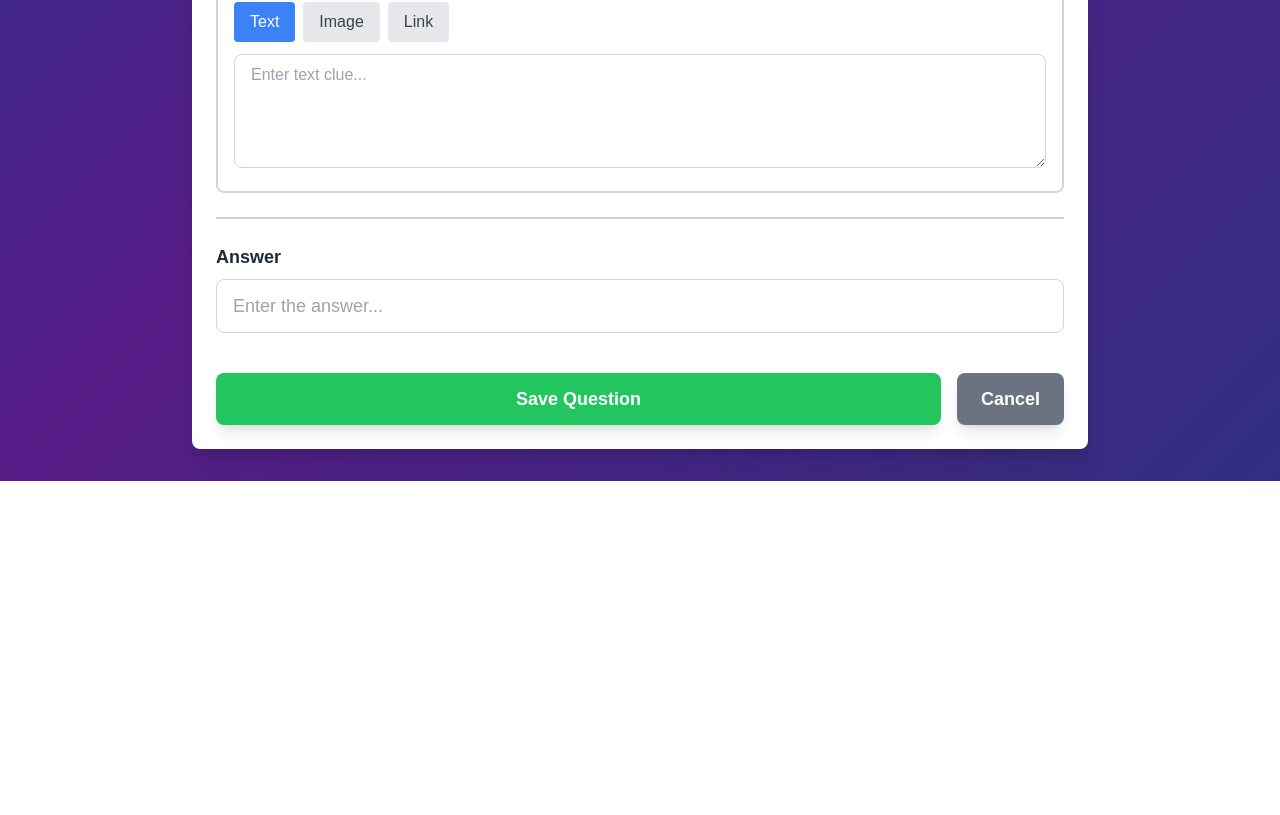
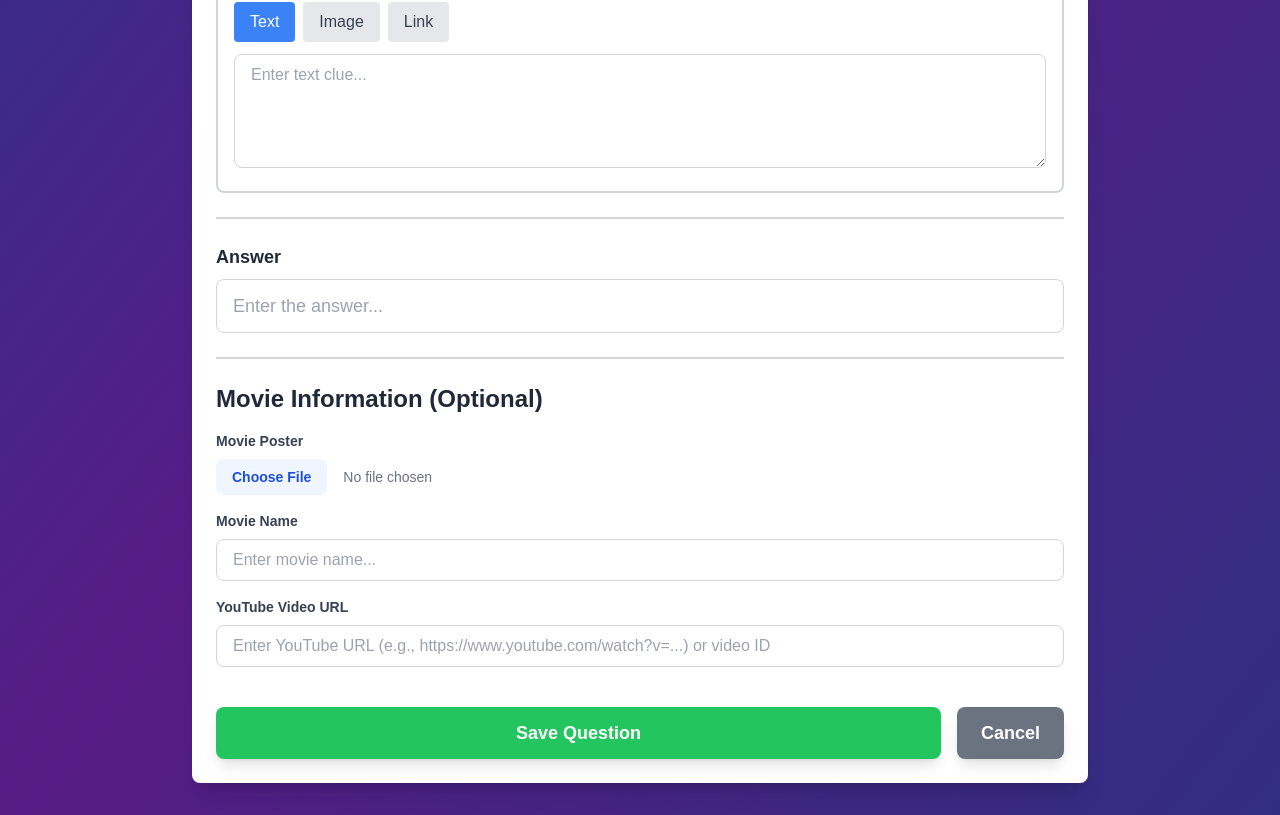
Before and after one commit to GShreyasP/movie_jeopardy, a Next.js app: page /create/question in a window 1280 px wide. Shown: the part 806-1621 px from the top of the page. Before the commit the page ends 1287 px from the top, so only its background shows below. Built offline with nearby package versions, Linux system fonts and the light colour scheme.

Commit message:
Add movie poster, name, and YouTube video features to create and play pages

```diff
--- a/app/create/question/page.tsx
+++ b/app/create/question/page.tsx
@@ -18,6 +18,9 @@ function QuestionEditorContent() {
     { type: 'text', content: '' },
   ]);
   const [answer, setAnswer] = useState('');
+  const [moviePoster, setMoviePoster] = useState('');
+  const [movieName, setMovieName] = useState('');
+  const [youtubeVideo, setYoutubeVideo] = useState('');
 
   useEffect(() => {
     const existing = getQuestion(questionId);
@@ -28,7 +31,10 @@ function QuestionEditorContent() {
         { type: 'text', content: '' },
       ];
       setClues(existing.clues.length === 3 ? existing.clues : defaultClues);
-      setAnswer(existing.answer);
+      setAnswer(existing.answer || '');
+      setMoviePoster(existing.moviePoster || '');
+      setMovieName(existing.movieName || '');
+      setYoutubeVideo(existing.youtubeVideo || '');
     }
   }, [questionId]);
 
@@ -56,6 +62,18 @@ function QuestionEditorContent() {
     }
   };
 
+  const handlePosterUpload = (event: React.ChangeEvent<HTMLInputElement>) => {
+    const file = event.target.files?.[0];
+    if (file) {
+      const reader = new FileReader();
+      reader.onload = (e) => {
+        const imageUrl = e.target?.result as string;
+        setMoviePoster(imageUrl);
+      };
+      reader.readAsDataURL(file);
+    }
+  };
+
   const handleSave = () => {
     if (!questionId) return;
 
@@ -63,6 +81,9 @@ function QuestionEditorContent() {
       id: questionId,
       clues: clues.filter(clue => clue.content.trim() !== ''),
       answer: answer.trim(),
+      moviePoster: moviePoster.trim() || undefined,
+      movieName: movieName.trim() || undefined,
+      youtubeVideo: youtubeVideo.trim() || undefined,
     };
 
     saveQuestion(question);
@@ -191,6 +212,62 @@ function QuestionEditorContent() {
             />
           </div>
 
+          {/* Movie Information */}
+          <div className="border-t-2 border-gray-300 pt-6">
+            <h2 className="text-2xl font-bold text-gray-800 mb-4">Movie Information (Optional)</h2>
+
+            {/* Movie Poster */}
+            <div className="mb-4">
+              <label className="block text-sm font-semibold text-gray-700 mb-2">
+                Movie Poster
+              </label>
+              <input
+                type="file"
+                accept="image/*"
+                onChange={handlePosterUpload}
+                className="block w-full text-sm text-gray-500 file:mr-4 file:py-2 file:px-4 file:rounded-lg file:border-0 file:text-sm file:font-semibold file:bg-blue-50 file:text-blue-700 hover:file:bg-blue-100"
+              />
+              {moviePoster && (
+                <div className="mt-2">
+                  <img
+                    src={moviePoster}
+                    alt="Movie Poster"
+                    className="max-w-full h-auto rounded-lg border border-gray-300"
+                    style={{ maxHeight: '300px' }}
+                  />
+                </div>
+              )}
+            </div>
+
+            {/* Movie Name */}
+            <div className="mb-4">
+              <label className="block text-sm font-semibold text-gray-700 mb-2">
+                Movie Name
+              </label>
+              <input
+                type="text"
+                value={movieName}
+                onChange={(e) => setMovieName(e.target.value)}
+                placeholder="Enter movie name..."
+                className="w-full px-4 py-2 border border-gray-300 rounded-lg focus:ring-2 focus:ring-blue-500 focus:border-transparent text-black"
+              />
+            </div>
+
+            {/* YouTube Video */}
+            <div className="mb-4">
+              <label className="block text-sm font-semibold text-gray-700 mb-2">
+                YouTube Video URL
+              </label>
+              <input
+                type="url"
+                value={youtubeVideo}
+                onChange={(e) => setYoutubeVideo(e.target.value)}
+                placeholder="Enter YouTube URL (e.g., https://www.youtube.com/watch?v=...) or video ID"
+                className="w-full px-4 py-2 border border-gray-300 rounded-lg focus:ring-2 focus:ring-blue-500 focus:border-transparent text-black"
+              />
+            </div>
+          </div>
+
           {/* Save Button */}
           <div className="flex gap-4 pt-4">
             <button
--- a/app/play/question/page.tsx
+++ b/app/play/question/page.tsx
@@ -73,6 +73,25 @@ function QuestionViewContent() {
     router.push('/play/board');
   };
 
+  const getYouTubeEmbedUrl = (url: string): string => {
+    if (!url) return '';
+    // Extract video ID from various YouTube URL formats
+    const regExp = /^.*(youtu.be\/|v\/|u\/\w\/|embed\/|watch\?v=|&v=)([^#&?]*).*/;
+    const match = url.match(regExp);
+    const videoId = match && match[2].length === 11 ? match[2] : null;
+
+    if (videoId) {
+      return `https://www.youtube.com/embed/${videoId}?autoplay=1`;
+    }
+
+    // If it's already just a video ID
+    if (url.length === 11 && !url.includes('/') && !url.includes('?')) {
+      return `https://www.youtube.com/embed/${url}?autoplay=1`;
+    }
+
+    return '';
+  };
+
   const currentClue = currentClueIndex !== null ? question.clues[currentClueIndex] : null;
 
   return (
@@ -145,11 +164,6 @@ function QuestionViewContent() {
             >
               {showAnswer ? 'Hide Answer' : 'Show Answer'}
             </button>
-            {showAnswer && (
-              <div className="bg-green-50 border-2 border-green-500 rounded-lg p-4">
-                <p className="text-xl font-bold text-gray-800">{question.answer}</p>
-              </div>
-            )}
           </div>
 
           {/* Score Input */}
@@ -253,6 +267,80 @@ function QuestionViewContent() {
           </div>
         </div>
       )}
+
+      {/* Answer Popup Modal */}
+      {showAnswer && (
+        <div className="fixed inset-0 bg-black bg-opacity-75 flex items-center justify-center z-50 p-4">
+          <div className="bg-white rounded-lg shadow-2xl max-w-6xl w-full max-h-[90vh] overflow-y-auto p-6 relative">
+            <button
+              onClick={() => setShowAnswer(false)}
+              className="absolute top-4 right-4 text-gray-500 hover:text-gray-700 text-3xl font-bold z-10"
+            >
+              ×
+            </button>
+            <div className="grid grid-cols-2 gap-6">
+              {/* Left Half - Movie Poster */}
+              <div className="flex items-center justify-center">
+                {question.moviePoster ? (
+                  <img
+                    src={question.moviePoster}
+                    alt="Movie Poster"
+                    className="max-w-full h-auto rounded-lg shadow-lg"
+                    style={{ maxHeight: '70vh' }}
+                  />
+                ) : (
+                  <div className="w-full h-96 bg-gray-200 rounded-lg flex items-center justify-center">
+                    <p className="text-gray-500">No poster available</p>
+                  </div>
+                )}
+              </div>
+
+              {/* Right Half - Movie Name (Upper) and YouTube Video (Lower) */}
+              <div className="flex flex-col gap-4">
+                {/* Upper Right - Movie Name */}
+                <div className="flex-1 flex items-center justify-center bg-gray-50 rounded-lg p-6 min-h-[200px]">
+                  <div className="text-center">
+                    <h3 className="text-3xl font-bold text-gray-800 mb-2">
+                      {question.movieName || question.answer}
+                    </h3>
+                    {!question.movieName && (
+                      <p className="text-sm text-gray-500">(Answer: {question.answer})</p>
+                    )}
+                  </div>
+                </div>
+
+                {/* Lower Right - YouTube Video */}
+                <div className="flex-1 bg-gray-900 rounded-lg p-4 min-h-[300px] flex items-center justify-center">
+                  {question.youtubeVideo ? (
+                    <div className="w-full aspect-video">
+                      <iframe
+                        width="100%"
+                        height="100%"
+                        src={getYouTubeEmbedUrl(question.youtubeVideo)}
+                        title="YouTube video player"
+                        frameBorder="0"
+                        allow="accelerometer; autoplay; clipboard-write; encrypted-media; gyroscope; picture-in-picture"
+                        allowFullScreen
+                        className="rounded-lg"
+                      ></iframe>
+                    </div>
+                  ) : (
+                    <div className="text-gray-400 text-center">
+                      <p>No video available</p>
+                    </div>
+                  )}
+                </div>
+              </div>
+            </div>
+            <button
+              onClick={() => setShowAnswer(false)}
+              className="mt-6 w-full px-6 py-3 bg-green-500 hover:bg-green-600 text-white font-bold text-lg rounded-lg transition-colors"
+            >
+              Close
+            </button>
+          </div>
+        </div>
+      )}
     </main>
   );
 }
--- a/app/types.ts
+++ b/app/types.ts
@@ -11,6 +11,9 @@ export interface Question {
   id: string; // format: "easy-0", "medium-2", etc.
   clues: Clue[];
   answer: string;
+  moviePoster?: string; // URL or base64 image
+  movieName?: string;
+  youtubeVideo?: string; // YouTube URL or video ID
 }
 
 export interface GameData {
```
